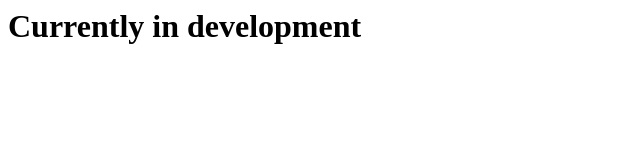
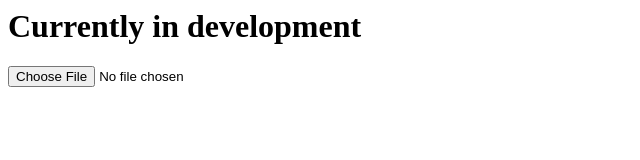
Before and after one commit to jedigrandmaster777/technocrown, a plain HTML site: page index.html in a window 1280 px wide. Shown: the whole page, without its empty margins (0-640 px from the left). Drawn offline with Linux system fonts and the light colour scheme.

Commit message:
Update index.html

```diff
--- a/index.html
+++ b/index.html
@@ -4,5 +4,6 @@
 	</head>
 	<body>
 		<h1>Currently in development</h1>
+		<input id="file" type="file"></input>
 	</body>
 </html>
```
